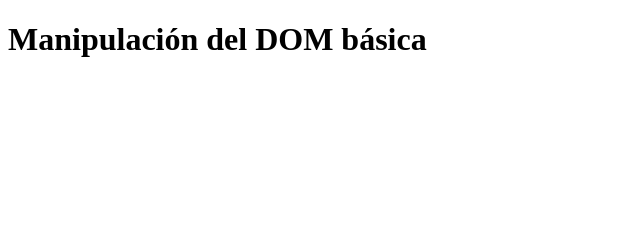
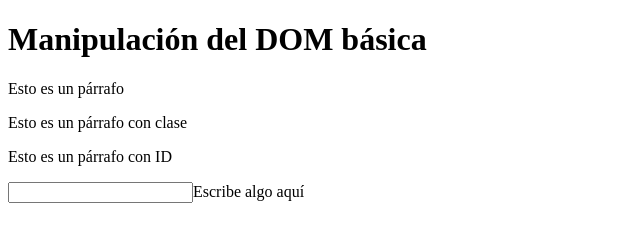
Before and after one commit to cristiandpto23/ejemplo-manipulacion-dom-basica, a plain HTML site: page clase010/index.html in a window 1280 px wide. Shown: the whole page, without its empty margins (0-640 px from the left). Drawn offline with Linux system fonts and the light colour scheme.

Commit message:
clase 11

```diff
--- a/clase010/index.html
+++ b/clase010/index.html
@@ -7,5 +7,13 @@
 </head>
 <body>
     <h1>Manipulación del DOM básica</h1>
+
+    <p>Esto es un párrafo</p>
+    <p class="parrafito">Esto es un párrafo con clase</p>
+    <p id="pid">Esto es un párrafo con ID</p>
+
+    <input type="text">Escribe algo aquí
+
+    <script src="./script.js"></script>
 </body>
 </html>
--- /dev/null
+++ b/clase010/script.js
@@ -0,0 +1,15 @@
+console.log('Hello, world');
+
+const h1 = document.querySelector('h1');
+const p = document.querySelector('p');
+const parrafito = document.querySelector('.parrafito');
+const pid = document.querySelector('#pid');
+const input = document.querySelector('input');
+
+console.log( {
+    h1,
+    p,
+    parrafito,
+    pid,
+    input,
+})
```
